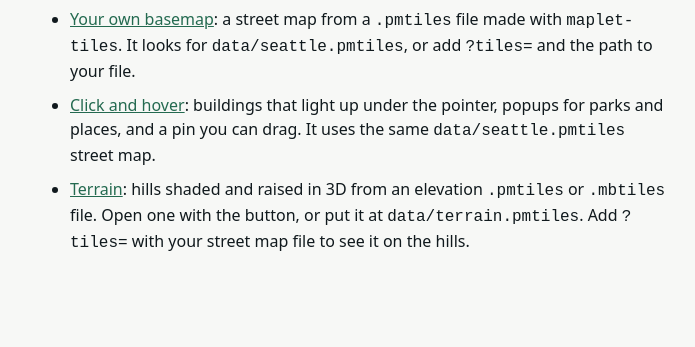
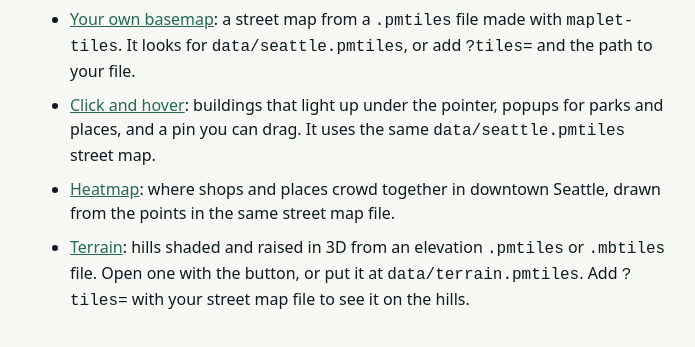
Before and after one commit to grangedevgroup-code/mapkern-gl-js, a website: page examples/index.html in a window 1280 px wide. Shown: the part 231-578 px from the top of the page, without its empty margins (290-985 px from the left). Drawn offline with Linux system fonts and the light colour scheme.

Commit message:
Update examples/index.html

```diff
--- a/examples/index.html
+++ b/examples/index.html
@@ -52,6 +52,10 @@
         places, and a pin you can drag. It uses the same <code>data/seattle.pmtiles</code> street map.
       </li>
       <li>
+        <a href="heatmap/">Heatmap</a>: where shops and places crowd together in downtown Seattle, drawn from the
+        points in the same street map file.
+      </li>
+      <li>
         <a href="terrain/">Terrain</a>: hills shaded and raised in 3D from an elevation <code>.pmtiles</code> or
         <code>.mbtiles</code> file. Open one with the button, or put it at <code>data/terrain.pmtiles</code>. Add
         <code>?tiles=</code> with your street map file to see it on the hills.
```
